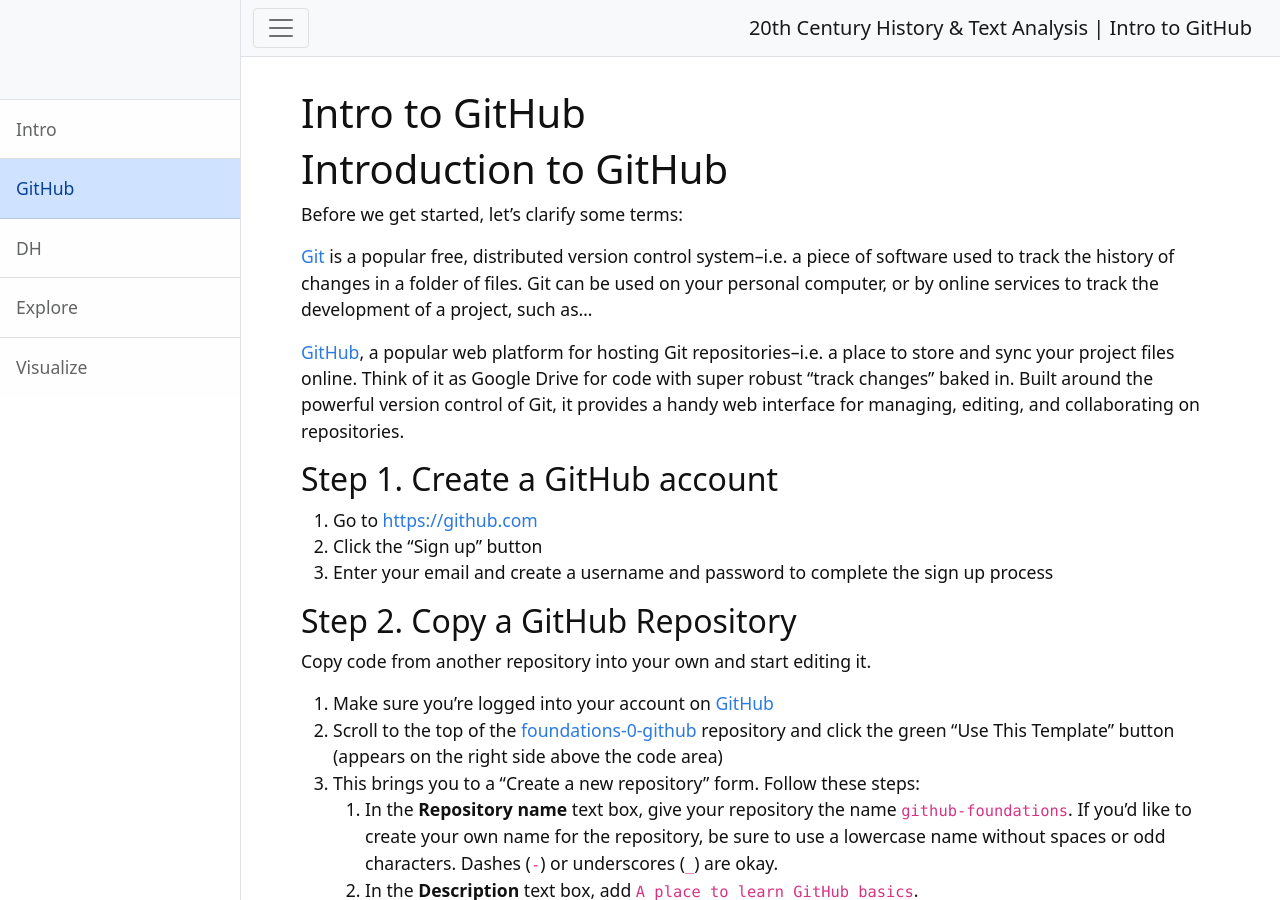
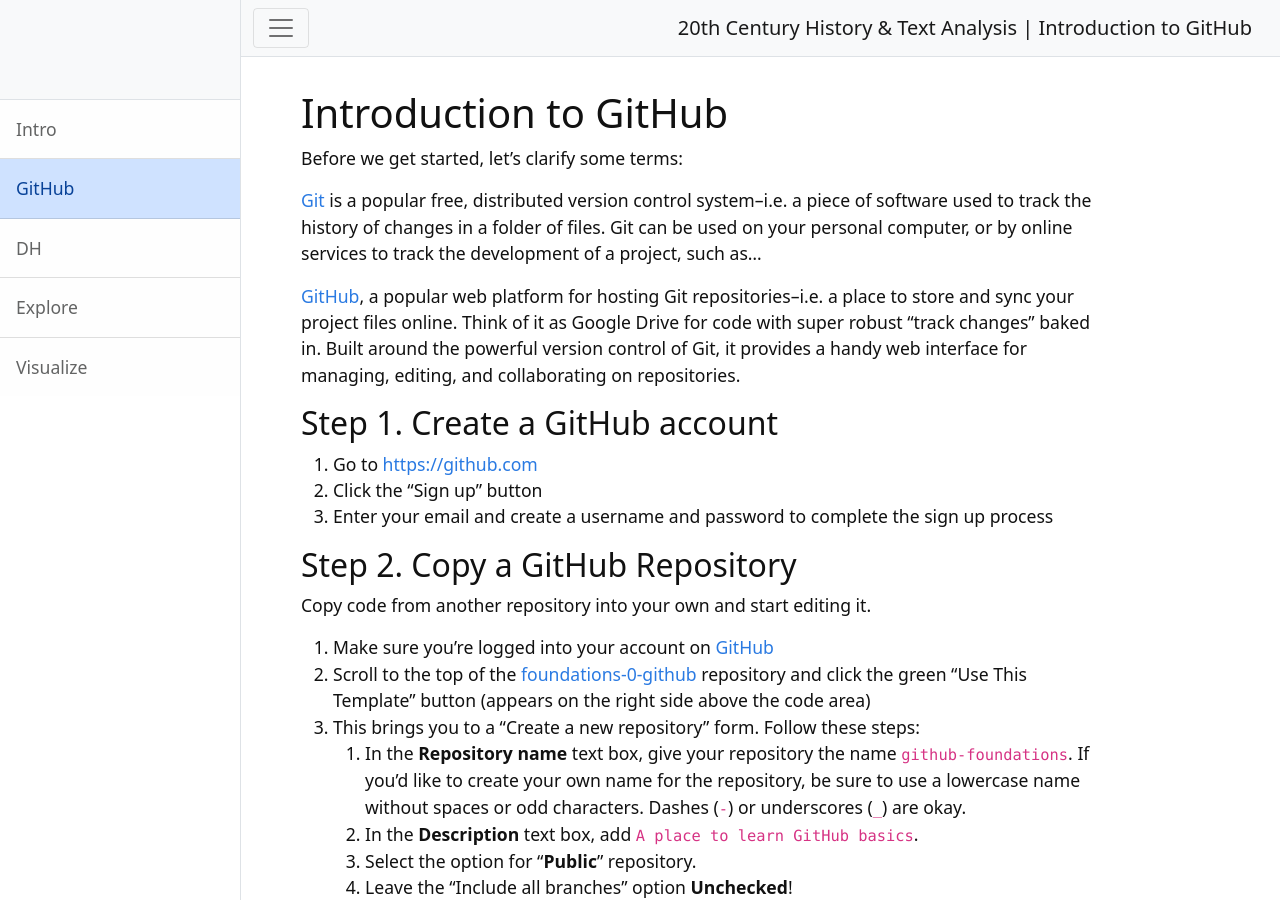
Before and after one commit to learn-static/hist-320, a Jekyll site: the page built from content/1-github.md, in a window 1280 px wide and 900 px high. Built offline with Jekyll 4.4.1, drawn with Linux system fonts in a browser that asks for light colours.

Commit message:
mess with page width

```diff
--- a/_layouts/section.html
+++ b/_layouts/section.html
@@ -19,5 +19,6 @@ layout: default
 </div>
 {%- endif -%}
 
-
-{{ content }}
+<div style="margin-right: auto; max-width: 800px;">
+    {{ content }}
+</div>
--- a/content/1-github.md
+++ b/content/1-github.md
@@ -1,11 +1,9 @@
 ---
-title: Intro to GitHub
+title: Introduction to GitHub
 nav: GitHub
 permalink: /github.html
 order: 1
 ---
-
-# Introduction to GitHub
 
 Before we get started, let's clarify some terms:
 
```
